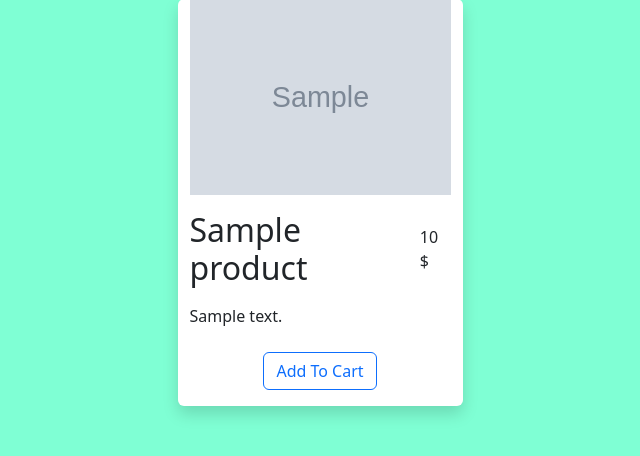
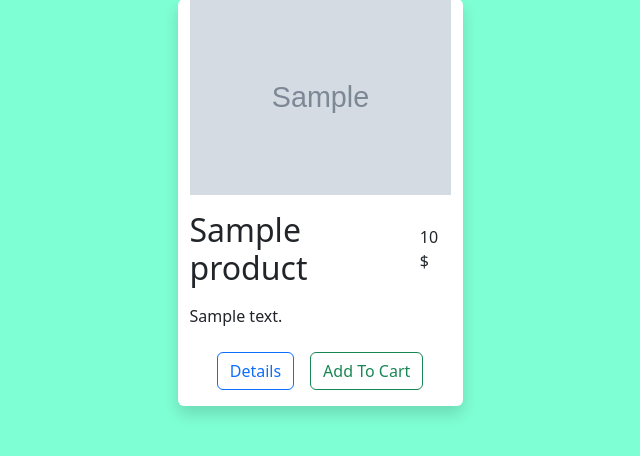
Before and after one commit to Manojlovic1998/NodeJS-Basics, a Node server app: template views/shop/product-list.pug in a window 1280 px wide. Shown: the part 201-657 px from the top of the page, without its empty margins (320-960 px from the left). Run offline with Node 20, Linux system fonts and the light colour scheme; the template is opened without the code that fills it: most values are stand-ins (such as "Sample title", 1, 10 or a date in 2020); grey boxes marked "Sample" are stand-in pictures; some libraries are stand-ins or nearby versions.

Commit message:
Add details anchor button to product card

```diff
--- a/views/shop/product-list.pug
+++ b/views/shop/product-list.pug
@@ -13,8 +13,10 @@ block content
                             h2.m-0 #{product.title}
                             p.m-0 #{product.price} $
                         p #{product.description}
-                        div.pt-2.pb-3.d-flex
-                            form(action="/add-to-cart" method="POST").d-inline-block.mx-auto
-                                button(type="submit").btn.btn-outline-primary Add To Cart
+                        div.pt-2.pb-3.d-flex.justify-content-center
+                            div
+                                a(href="/products").btn.btn-outline-primary.me-2 Details
+                                form(action="/add-to-cart" method="POST").d-inline-block.ms-2
+                                    button(type="submit").btn.btn-outline-success Add To Cart
             else
                 h1 No Products
```
